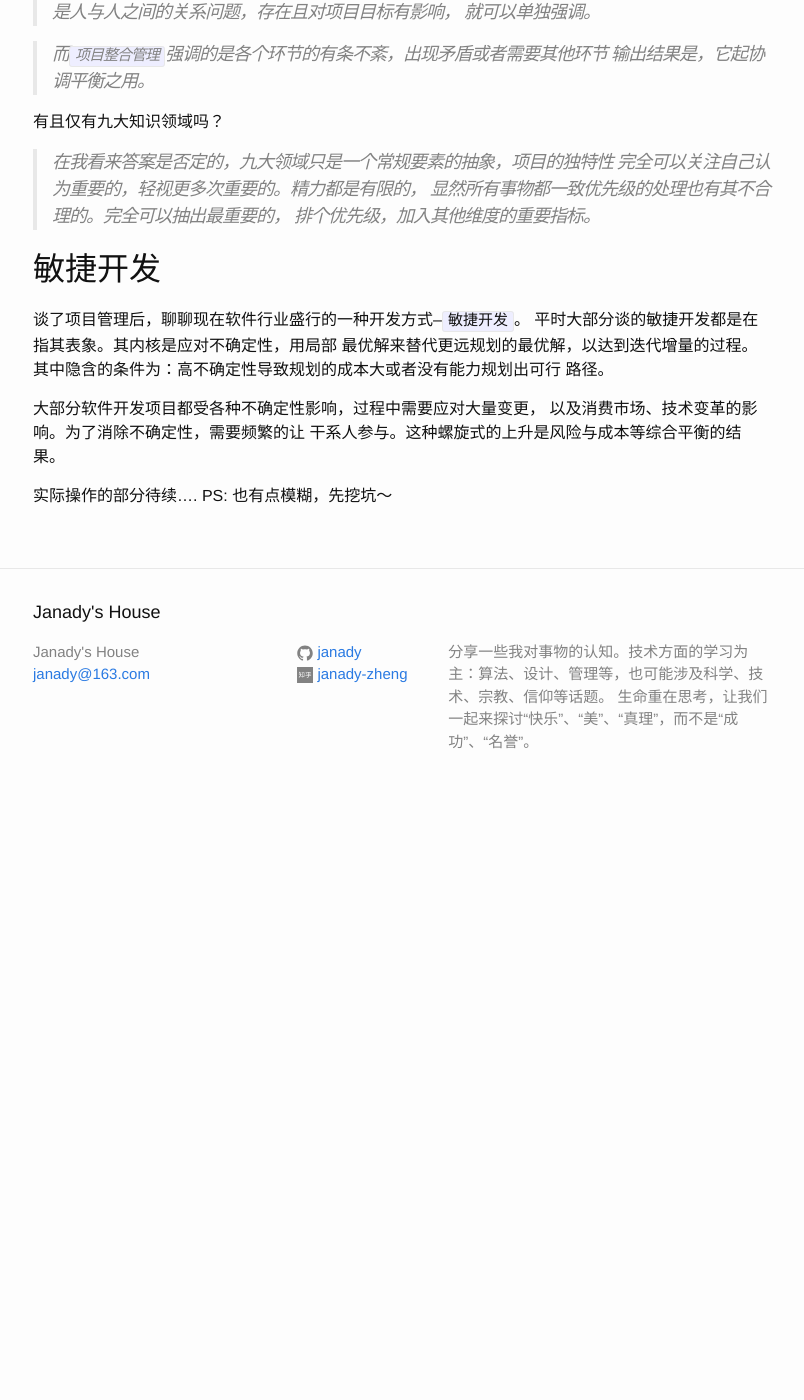
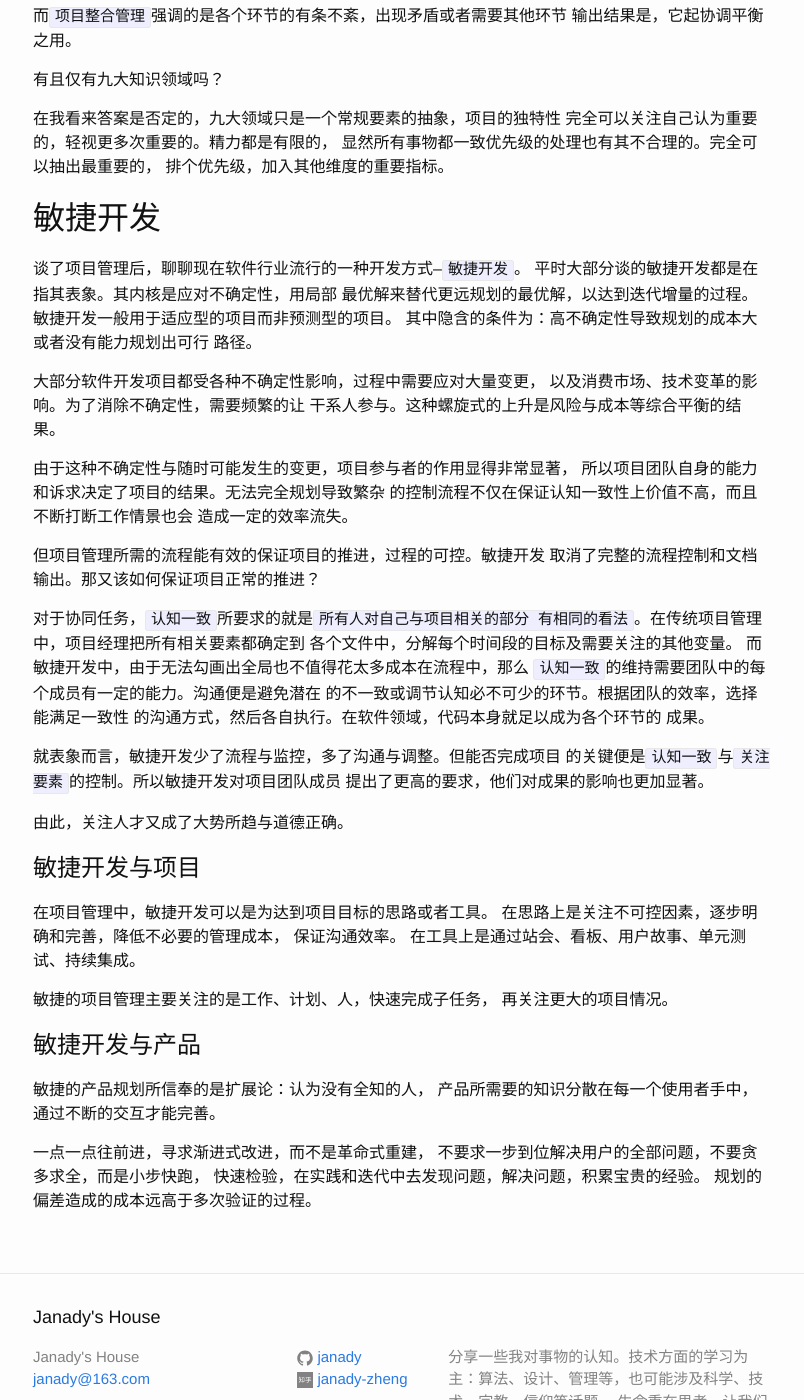
Before and after one commit to Janady/janady.github.io, a Jekyll site: the page built from _posts/2016-06-23-engineering-perspective-of-pm.md, in a window 1280 px wide and 1400 px high, scrolled down 1734 px. Shown: the whole window, without its empty margins (237-1041 px from the left). Built offline with Jekyll 4.4.1, drawn with Linux system fonts in a browser that asks for light colours; before the commit the page ends 2547 px from its top, so only the background shows below that; some of the changed text lies outside the part shown.

Commit message:
Add descript agile methods

```diff
--- a/_posts/2016-06-23-engineering-perspective-of-pm.md
+++ b/_posts/2016-06-23-engineering-perspective-of-pm.md
@@ -9,24 +9,21 @@ categories: management
 > 自己的看法，在此略作分享。如有遗漏或错误，
 > 希望大家不舍赐教。
 
-我是根据以往的经验，以及一些理工科的思维去解读的，所以标题
-为工程视角，可能这样抽象对于经管专业的朋友并不合理。
+根据自身经验以及理工科的思维去解读的，所以标题
+为工程视角，可能这样抽象对于经管专业的朋友并不容易理解。
 
-对[项目管理](#pm)的五个过程及九大知识领域的理解，
-以及为何会形成如此概念;
-
-在软件工程领域，[敏捷开发](#agile)如此盛行，他与项目或者产品是
-何种关系，牺牲了哪些特性，又应对了哪些情景。
-最后谈谈敏捷开发所需的组织架构及沟通管理。
+先是对[项目管理](#pm)的五个过程及九大知识领域的理解，强调概念形成的
+理性成分。然后看看在软件工程领域盛行的[敏捷开发](#agile)，与项目、
+产品的关系。
 
 ## <span id = "pm">项目管理</span> ##
 
 我用自己的语言定义一下项目（据说定义是最考验思维的）：
 有限的资源下，完成既定的明确目标的临时性工作。
 
-从组织角度看，还有项目组合及项目集的概念。此处不深究，但项目往往不是
-单次博弈，连续的、演变的、类似的项目也很多，所以软件领域的组织资产能
-提高后续工作效率，也是一个不容忽视的问题。
+从组织角度看，还有项目组合及项目集的概念，此处不深究。但项目往往不是
+单次博弈，连续的、演变的、类似的项目是组织连续获益的关键。在软件领
+域，组织资产的积累对后续工作效率和质量的影响是不容忽视的问题。
 
 ### 五个过程 ###
 
@@ -54,7 +51,7 @@ categories: management
 - `规划过程`基于目标，确定各个维度的要求（显式及隐式）作安排，
 形成初始行动指南;
 - `执行过程`关注解决、修改、调整和平衡各维度的目标
-- `监控过程 关注潜在或已产生的偏差的处理方法
+- `监控过程`关注潜在或已产生的偏差的处理方法
 - `收尾过程`达成目标，提取改善连续项目的过程或产品
 
 将过程分解，逐步控制的好处是偏差在控制之内，隐含的哲学思想则是，
@@ -66,40 +63,41 @@ categories: management
 
 为何如此划分？
 
-> 工作、生活的要素中，已经深入人心的认知包括货币、时间、人、地点
+工作、生活的要素中，已经深入人心的认知包括货币、时间、人、地点
 的多维世界。
 那么与其说是划分出这些领域，不如说迎合认知，连贯地重视大家重视的东西。
 自然就产生了`成本管理`，`时间管理`，`人力资源管理`。
-由于地点没有那么重要，所以没有提高重视而已。
->
-> 此外，项目是要输出有价值的成果的，那么成果的价值到底包含哪些方面，
+由于地点没有那么重要，所以不需要重视而已。
+
+此外，项目是要输出有价值的成果的，那么成果的价值到底包含哪些方面，
 一个未知的事物，它有着各种可能，如果大家心中的产品不一致，
 那么结果必然差异很大。维护一致的范围就必不可少，自然需要`范围管理`。
 同理最终输出的成果好坏的界定，也需要一致性，有了`项目质量管理`。
->
-> 随着社会科学完善对随机事物的思考，风险伴随着不可控因素而出现，
-大到国家宗教亦如此（历史事件真的是必然连续的？哈哈），
+
+随着社会科学完善对随机事物的思考，风险伴随着不可控因素而出现，
+大到国家宗教亦如此（历史事件真的是必然连续的？），
 由此一般项目管理引入了`项目风险管理`。
->
-> 以往的项目大都以生产类型而受重视，`采购管理`对应的是成本与质量，
+
+以往的项目大都以生产类型而受重视，`采购管理`对应的是成本与质量，
 强调之也有其依据。最后是人与人之间的关系问题，存在且对项目目标有影响，
-就可以单独强调。
+就可以单独强调`沟通管理`。
 
-> 而`项目整合管理`强调的是各个环节的有条不紊，出现矛盾或者需要其他环节
+而`项目整合管理`强调的是各个环节的有条不紊，出现矛盾或者需要其他环节
 输出结果是，它起协调平衡之用。
 
 有且仅有九大知识领域吗？
 
-> 在我看来答案是否定的，九大领域只是一个常规要素的抽象，项目的独特性
+在我看来答案是否定的，九大领域只是一个常规要素的抽象，项目的独特性
 完全可以关注自己认为重要的，轻视更多次重要的。精力都是有限的，
 显然所有事物都一致优先级的处理也有其不合理的。完全可以抽出最重要的，
 排个优先级，加入其他维度的重要指标。
 
 ## <span id = "agile">敏捷开发</span> ##
 
-谈了项目管理后，聊聊现在软件行业盛行的一种开发方式--`敏捷开发`。
+谈了项目管理后，聊聊现在软件行业流行的一种开发方式--`敏捷开发`。
 平时大部分谈的敏捷开发都是在指其表象。其内核是应对不确定性，用局部
 最优解来替代更远规划的最优解，以达到迭代增量的过程。
+敏捷开发一般用于适应型的项目而非预测型的项目。
 其中隐含的条件为：高不确定性导致规划的成本大或者没有能力规划出可行
 路径。
 
@@ -107,5 +105,45 @@ categories: management
 以及消费市场、技术变革的影响。为了消除不确定性，需要频繁的让
 干系人参与。这种螺旋式的上升是风险与成本等综合平衡的结果。
 
-实际操作的部分待续....
-PS: 也有点模糊，先挖坑～
+由于这种不确定性与随时可能发生的变更，项目参与者的作用显得非常显著，
+所以项目团队自身的能力和诉求决定了项目的结果。无法完全规划导致繁杂
+的控制流程不仅在保证认知一致性上价值不高，而且不断打断工作情景也会
+造成一定的效率流失。
+
+但项目管理所需的流程能有效的保证项目的推进，过程的可控。敏捷开发
+取消了完整的流程控制和文档输出。那又该如何保证项目正常的推进？
+
+对于协同任务，`认知一致`所要求的就是`所有人对自己与项目相关的部分
+有相同的看法`。在传统项目管理中，项目经理把所有相关要素都确定到
+各个文件中，分解每个时间段的目标及需要关注的其他变量。
+而敏捷开发中，由于无法勾画出全局也不值得花太多成本在流程中，那么
+`认知一致`的维持需要团队中的每个成员有一定的能力。沟通便是避免潜在
+的不一致或调节认知必不可少的环节。根据团队的效率，选择能满足一致性
+的沟通方式，然后各自执行。在软件领域，代码本身就足以成为各个环节的
+成果。
+
+就表象而言，敏捷开发少了流程与监控，多了沟通与调整。但能否完成项目
+的关键便是`认知一致`与`关注要素`的控制。所以敏捷开发对项目团队成员
+提出了更高的要求，他们对成果的影响也更加显著。
+
+由此，关注人才又成了大势所趋与道德正确。
+
+# 敏捷开发与项目 #
+
+在项目管理中，敏捷开发可以是为达到项目目标的思路或者工具。
+在思路上是关注不可控因素，逐步明确和完善，降低不必要的管理成本，
+保证沟通效率。
+在工具上是通过站会、看板、用户故事、单元测试、持续集成。
+
+敏捷的项目管理主要关注的是工作、计划、人，快速完成子任务，
+再关注更大的项目情况。
+
+# 敏捷开发与产品 #
+
+敏捷的产品规划所信奉的是扩展论：认为没有全知的人，
+产品所需要的知识分散在每一个使用者手中，通过不断的交互才能完善。
+
+一点一点往前进，寻求渐进式改进，而不是革命式重建，
+不要求一步到位解决用户的全部问题，不要贪多求全，而是小步快跑，
+快速检验，在实践和迭代中去发现问题，解决问题，积累宝贵的经验。
+规划的偏差造成的成本远高于多次验证的过程。
```
